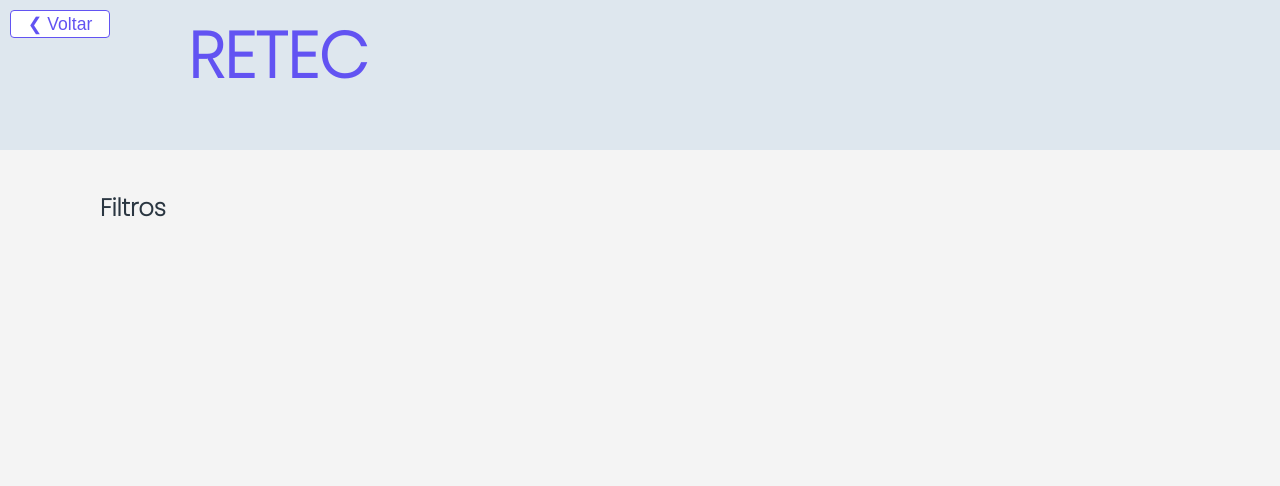
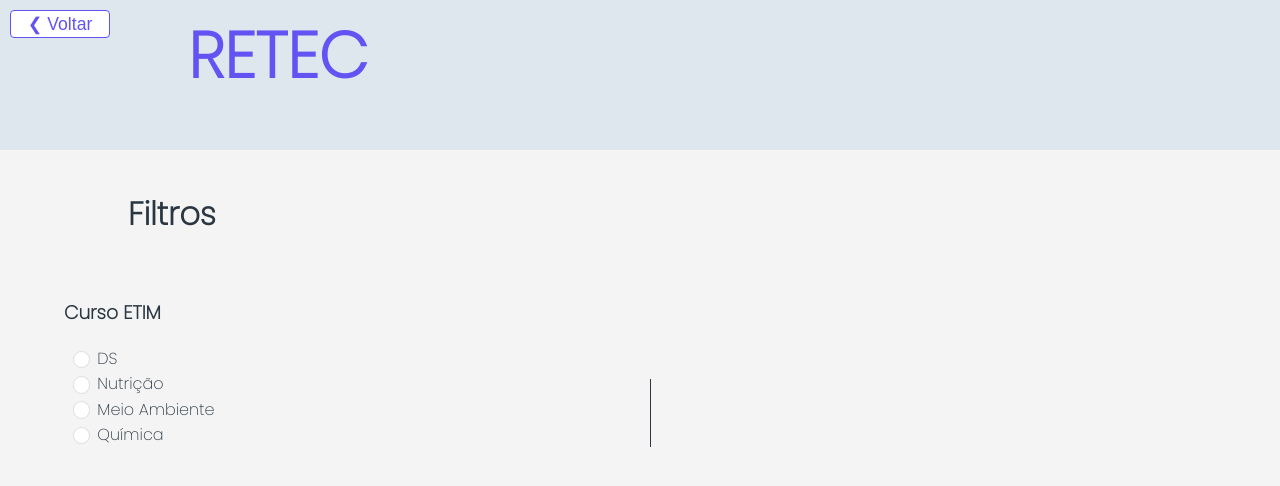
Before and after one commit to etec-retec/retec, a PHP site: page /projetos/index.php in a window 1280 px wide. Shown: the top 486 px of the page. Run offline with PHP 8.4, Linux system fonts and the light colour scheme.

Commit message:
Desenvolvida a coluna checkbox redonda

```diff
--- a/projetos/css/projetos.css
+++ b/projetos/css/projetos.css
@@ -44,6 +44,13 @@
     color: #6253f2
 }
 
+.info_esquerda{
+    width: 320px;
+    margin-left: 64px;
+    margin-top: 0;
+    /* border: 1px solid #a7b5bc; */
+}
+
 .info_direita{
     margin-top: 100px;
     display: inline;
@@ -52,9 +59,27 @@
 
 .fltrs{
     font-weight: 900;
-    margin-top: 0;
-    margin-left: 60px;
-    padding: 40px;
+    margin-top: 40px;
+    margin-left: 128px;
+}
+
+
+
+
+.checkbox-round {
+    width: 1.3em;
+    height: 1.3em;
+    background-color: white;
+    border-radius: 50%;
+    vertical-align: middle;
+    border: 1px solid #ddd;
+    -webkit-appearance: none;
+    outline: none;
+    cursor: pointer;
+}
+
+.checkbox-round:checked {
+    background-color: #6253f2;
 }
 
 
--- a/projetos/index.php
+++ b/projetos/index.php
@@ -18,12 +18,20 @@
     </div>
 
     <div class="grid-container">
-        <h2 class="fltrs">Filtros</h2>
+        <h1 class="fltrs">Filtros</h1>
+        <br>
         <div class="info_esquerda">
-
+            <h3>Curso ETIM</h3>
+            <form action="../rotes/order.php?access">
+                &nbsp;<input type="checkbox" class="checkbox-round" name="curso" value="ds"> DS<br>
+                &nbsp;<input type="checkbox" class="checkbox-round" name="curso" value="nutricao"> Nutrição<br>
+                &nbsp;<input type="checkbox" class="checkbox-round" name="curso" value="meioambiente"> Meio Ambiente<br>
+                &nbsp;<input type="checkbox" class="checkbox-round" name="curso" value="quimica"> Química
+            </form>
 
 
         </div>
+
 
         <div class="info_direita">
 
```
